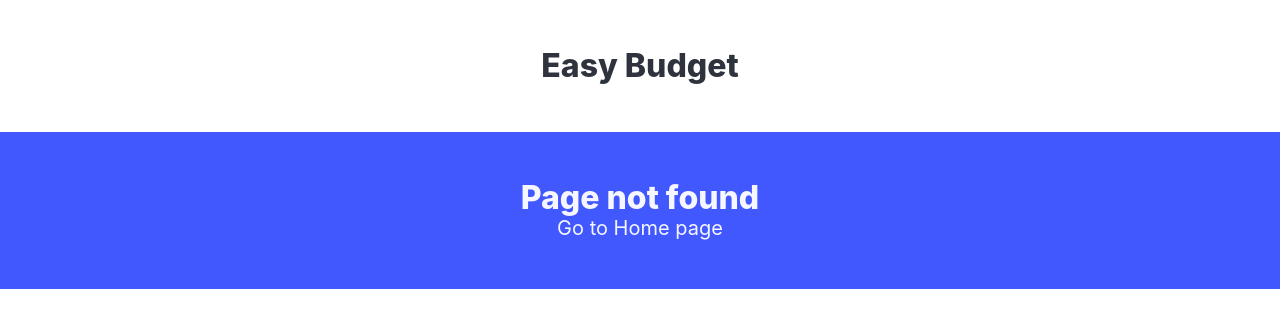
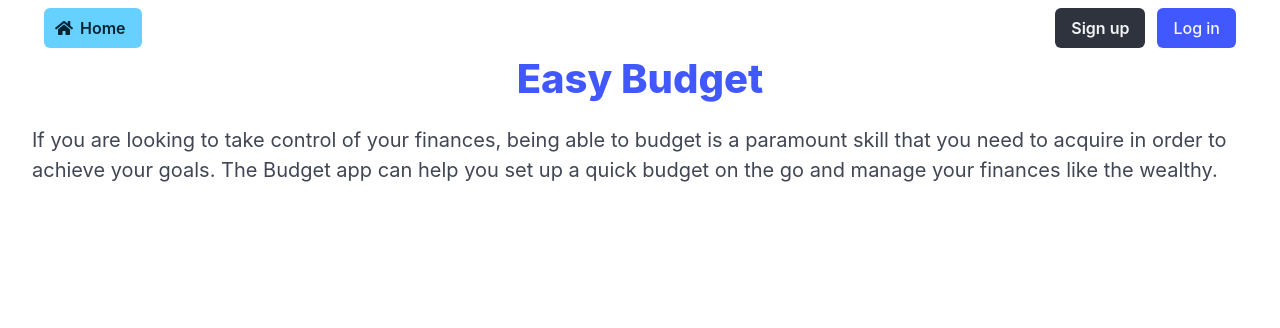
Before and after one commit to MthoMSY/bapp, a React (Vite) app: page /home in a window 1280 px wide. Before the commit this address had no page. Shown: the top 328 px of the page. Built offline with nearby package versions, Linux system fonts and the light colour scheme.

Commit message:
add home page

```diff
--- a/src/App.tsx
+++ b/src/App.tsx
@@ -1,13 +1,78 @@
-import { Outlet } from "react-router-dom";
-import { ToastContainer } from "react-toastify";
+import { Outlet, useNavigate } from "react-router-dom";
+import { toast, ToastContainer } from "react-toastify";
+import { useAppDispatch, useAppSelector } from "./hooks/redux";
+import { signOut } from "./features/user/userSlice";
 
 function App() {
+  const { isLoggedIn } = useAppSelector((state) => state.user);
+  const dispatch = useAppDispatch();
+  const navigate = useNavigate();
   return (
     <>
       <div className="App">
         <ToastContainer />
-        <div className="section">
-          <h1 className="title has-text-centered">Easy Budget</h1>
+        <div className="container is-fluid">
+          <nav
+            className="navbar"
+            role="navigation"
+            aria-label="main navigation"
+          >
+            <div className="navbar-start">
+              <div className="navbar-item">
+                <div className="buttons">
+                  <a
+                    className="button is-info"
+                    onClick={() => {
+                      navigate("/home");
+                    }}
+                  >
+                    <span className="icon">
+                      <i className="fas fa-home"></i>
+                    </span>
+                    <strong>Home</strong>
+                  </a>
+                </div>
+              </div>
+            </div>
+            <div className="navbar-end">
+              <div className="navbar-item">
+                {!isLoggedIn && (
+                  <div className="buttons">
+                    <a
+                      className="button is-dark"
+                      onClick={() => navigate("/signup")}
+                    >
+                      <strong>Sign up</strong>
+                    </a>
+                    <a
+                      className="button is-link"
+                      onClick={() => navigate("/login")}
+                    >
+                      Log in
+                    </a>
+                  </div>
+                )}
+
+                {isLoggedIn && (
+                  <div className="buttons">
+                    <a
+                      className="button is-link"
+                      onClick={() => {
+                        dispatch(signOut());
+                        toast.success("Cheers!");
+                        navigate("/login");
+                      }}
+                    >
+                      <span className="icon">
+                        <i className="fas fa-sign-out-alt"></i>
+                      </span>
+                      <strong>Sign out</strong>
+                    </a>
+                  </div>
+                )}
+              </div>
+            </div>
+          </nav>
         </div>
       </div>
       <Outlet />
--- /dev/null
+++ b/src/components/Home.tsx
@@ -0,0 +1,17 @@
+export const Home = () => {
+  return (
+    <section className="container is-fluid ">
+      <div className="content is-medium">
+        <h1 className="title has-text-centered has-text-link">
+          Easy Budget
+        </h1>
+        <p>
+          If you are looking to take control of your finances, being able to
+          budget is a paramount skill that you need to acquire in order to
+          achieve your goals. The Budget app can help you set up a quick budget
+          on the go and manage your finances like the wealthy.
+        </p>
+      </div>
+    </section>
+  );
+};
--- a/src/components/PageNotFound.tsx
+++ b/src/components/PageNotFound.tsx
@@ -1,4 +1,3 @@
-import React from "react";
 import { NavLink } from "react-router-dom";
 
 export const PageNotFound = () => {
@@ -7,7 +6,7 @@ export const PageNotFound = () => {
       <div className="hero-body">
         <div className="container has-text-centered">
           <p className="title">Page not found</p>
-          <NavLink className="subtitle" to="/">
+          <NavLink className="subtitle" to="/home">
             Go to Home page
           </NavLink>
         </div>
--- a/src/components/budget/BudgetItems.tsx
+++ b/src/components/budget/BudgetItems.tsx
@@ -5,8 +5,6 @@ import { Item } from "../../types/item";
 import { useLocation, useParams } from "react-router-dom";
 import ItemDisplay from "./item/ItemDisplay";
 import AddItemModal from "./item/AddItemModal";
-import { toast } from "react-toastify";
-import { globalToastOptions } from "../../notifications";
 import { getBudgetItems } from "../../features/budget/budgetSlice";
 
 export const BudgetItems = () => {
@@ -23,6 +21,7 @@ export const BudgetItems = () => {
   const dispatch = useAppDispatch();
 
   const updateItems = () => {
+    if (!token) return;
     setSearchString("");
     dispatch(getBudgetItems({ budgetId: id, token }))
       .unwrap()
@@ -30,12 +29,12 @@ export const BudgetItems = () => {
         setItems(data);
         setDisplayItems(data);
       })
-      .catch(() =>
-        toast.error(
-          `Error fetching items for budget: ${budgetName}`,
-          globalToastOptions
-        )
-      );
+      .catch((error) => {
+        console.error(
+          `Error fetching items for budget: ${budgetName} ${error.code}`
+        );
+        console.error(`${JSON.stringify(error)}`);
+      });
   };
 
   useEffect(() => {
@@ -91,27 +90,14 @@ export const BudgetItems = () => {
           <div className="navbar-end">
             <div className="navbar-item">
               <button
-                className="button is-danger is-outlined"
-                onClick={() => console.log("remove item confirmation model")}
-              >
-                <span className="icon">
-                  <i className="fas fa-minus-square"></i>
-                </span>
-                <span>
-                  <strong>Remove</strong>
-                </span>
-              </button>
-            </div>
-            <div className="navbar-item">
-              <button
-                className="button is-link is-outlined"
+                className="button is-link is-outlined is-fullwidth"
                 onClick={() => setShowAddItemModal(true)}
               >
                 <span className="icon">
                   <i className="fas fa-plus-square"></i>
                 </span>
                 <span>
-                  <strong>Add</strong>
+                  <strong>Create</strong>
                 </span>
               </button>
             </div>
--- a/src/components/budget/Budgets.tsx
+++ b/src/components/budget/Budgets.tsx
@@ -8,7 +8,7 @@ import { fetchBudgets } from "../../features/budget/budgetSlice";
 
 export const Budgets = () => {
   const { username, token } = useAppSelector((state) => state.user);
-  const {budgets} = useAppSelector((state) => state.budget)
+  const { budgets } = useAppSelector((state) => state.budget);
 
   const [displayBudgets, setDisplayBudgets] = useState<Budget[]>(budgets);
   const [searchString, setSearchString] = useState<string>("");
@@ -20,6 +20,7 @@ export const Budgets = () => {
   const dispatch = useAppDispatch();
 
   useEffect(() => {
+    if (!token) return;
     dispatch(fetchBudgets({ token }));
   }, [username]);
 
--- a/src/main.tsx
+++ b/src/main.tsx
@@ -10,13 +10,18 @@ import { PageNotFound } from "./components/PageNotFound";
 import { BudgetItems } from "./components/budget/BudgetItems";
 import { ProtectedRoute } from "./auth/ProtectedRoute";
 import { Budgets } from "./components/budget/Budgets";
+import { Home } from "./components/Home";
 
 const router = createBrowserRouter([
   {
     path: "/",
     element: <App />,
-    errorElement: <App />,
+    errorElement: <Home />,
     children: [
+      {
+        path: "/home",
+        element: <Home />,
+      },
       {
         path: "/signup",
         element: <SignUp />,
@@ -36,7 +41,6 @@ const router = createBrowserRouter([
           {
             path: "/budget/:budgetName/items",
             element: <BudgetItems />,
-
           },
         ],
       },
```
